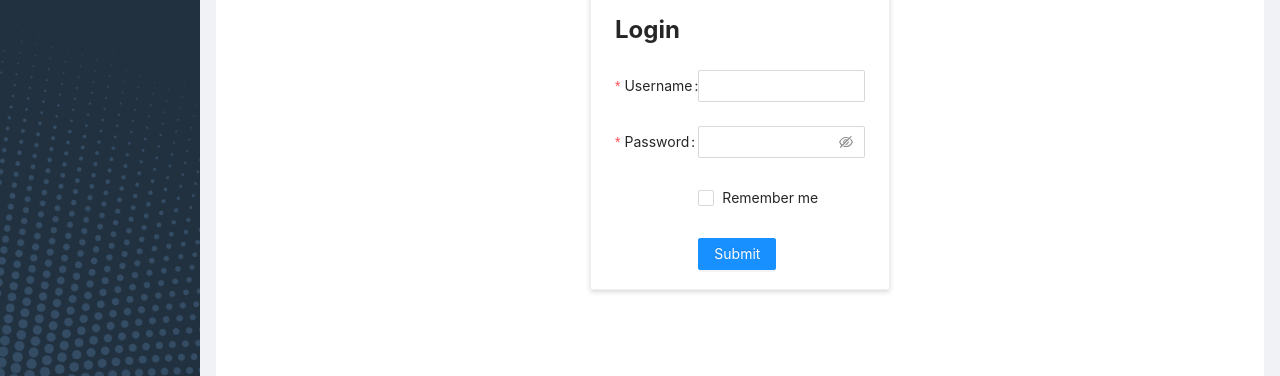
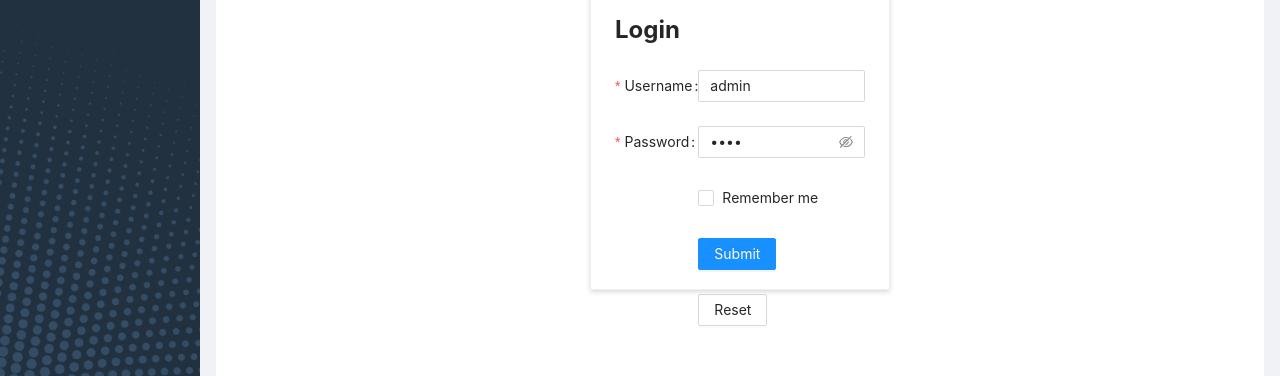
Before and after one commit to codemobiles/vuejs3-antd-online-cmstock-workshop, a Vue app in the folder frontend/: page /login in a window 1280 px wide. Shown: the part 322-698 px from the top of the page. Built offline with nearby package versions, Linux system fonts and the light colour scheme.

Commit message:
ep20_form_v-model_reactive

```diff
--- a/frontend/src/views/Login.vue
+++ b/frontend/src/views/Login.vue
@@ -16,8 +16,10 @@
 
       <a-form
         name="basic"
+        :model="formState"
         :label-col="{ span: 8 }"
         :wrapper-col="{ span: 16 }"
+        @finish="handleFinish"
         autocomplete="off"
       >
         <a-form-item
@@ -25,7 +27,7 @@
           name="username"
           :rules="[{ required: true, message: 'Please input your username!' }]"
         >
-          <a-input />
+          <a-input v-model:value="formState.username" />
         </a-form-item>
 
         <a-form-item
@@ -33,7 +35,7 @@
           name="password"
           :rules="[{ required: true, message: 'Please input your password!' }]"
         >
-          <a-input-password />
+          <a-input-password v-model:value="formState.password" />
         </a-form-item>
 
         <a-form-item name="remember" :wrapper-col="{ offset: 8, span: 16 }">
@@ -42,6 +44,11 @@
 
         <a-form-item :wrapper-col="{ offset: 8, span: 16 }">
           <a-button type="primary" html-type="submit">Submit</a-button>
+        </a-form-item>
+        <a-form-item :wrapper-col="{ offset: 8, span: 16 }">
+          <a-button type="ghost" html-type="button" @click="handleReset"
+            >Reset</a-button
+          >
         </a-form-item>
       </a-form>
     </a-card>
@@ -61,6 +68,23 @@ export default {
     LockOutlined,
   },
   name: "Login",
+  setup() {
+    const formState = reactive<User>({
+      username: "admin",
+      password: "1234",
+    });
+
+    const handleFinish = (values: any) => {
+      alert(JSON.stringify(values));
+    };
+
+    const handleReset = () => {
+      formState.username = "";
+      formState.password = "";
+    };
+
+    return { formState, handleFinish, handleReset };
+  },
 };
 </script>
 
```
